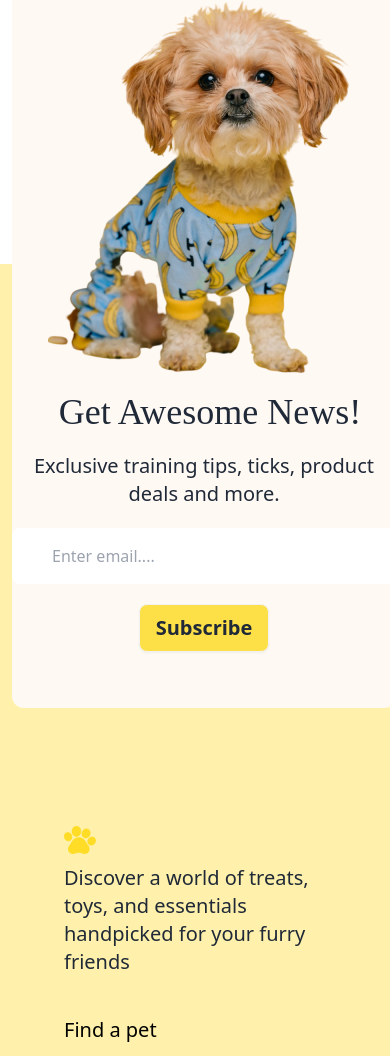
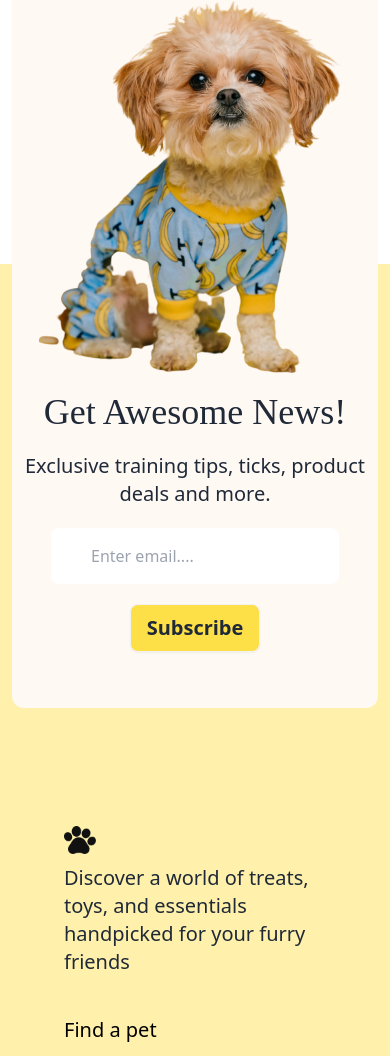
Before and after one commit to m11omayer/browse4pets-web-a3, a plain HTML site: page index.html in a window 390 px wide. Shown: the part 3648-4704 px from the top of the page. Drawn offline with nearby package versions, Linux system fonts and the light colour scheme; a web font is replaced by a local one.

Commit message:
fixed some responsive problem

```diff
--- a/index.html
+++ b/index.html
@@ -535,9 +535,9 @@
                 <img class="md:px-20 mx-auto md:my-5" src="assets/cute-pet-mid.png" alt="">
               </div>
               <div class="text-center md:text-left justify-center  my-auto  md:pr-80">
-                <h1 class="font-adlam text-4xl ml-3 md:ml-0">Get Awesome News!</h1>
+                <h1 class="font-adlam text-4xl md:ml-0">Get Awesome News!</h1>
                 <p class="text-xl mt-5">Exclusive training tips, ticks, product deals and more.</p>
-                <input class="px-10 mt-5 w-96 h-14 rounded-lg " type="text"  placeholder="Enter email...."> <br>
+                <input class="px-10 mt-5 w-72 md:w-96 h-14 rounded-lg " type="text"  placeholder="Enter email...."> <br>
                 <button class="btn mt-5 text-xl bg-yellow-300">Subscribe</button>
               </div>
 
@@ -554,7 +554,7 @@
           <div class=" flex text-center ">
 
             <!--  -->
-            <img class="w-8 h-8 fill-black mt-44 md:mt-0" src="assets/logo-header.png" alt="">
+            <img class="w-8 h-8 fill-black mt-44 md:mt-0" src="assets/logo-footer.png" alt="">
 
 
             <a class=" ml-2 block gap-0 text-xl  ">
```
